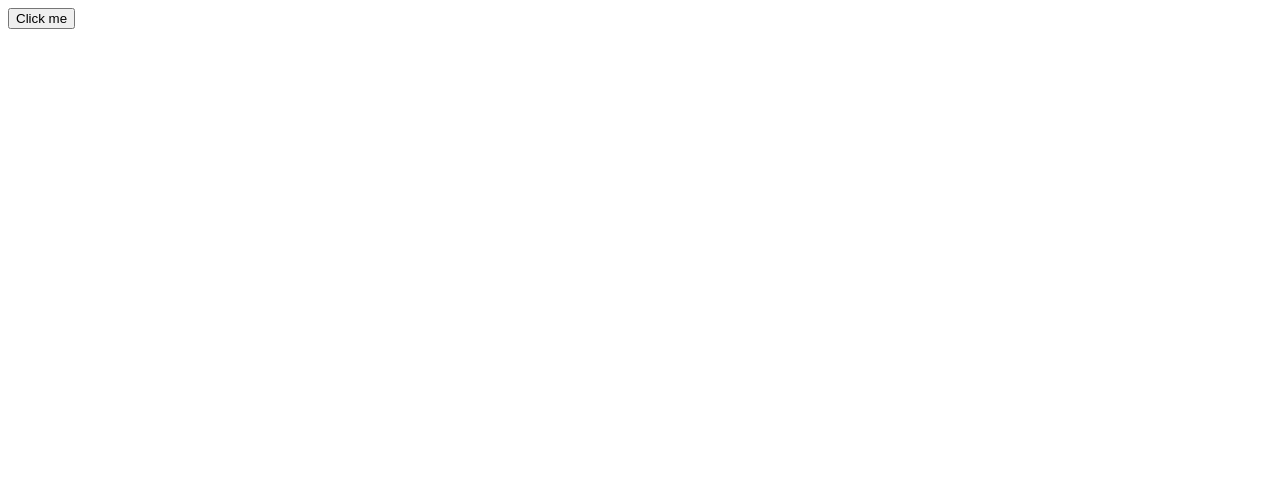
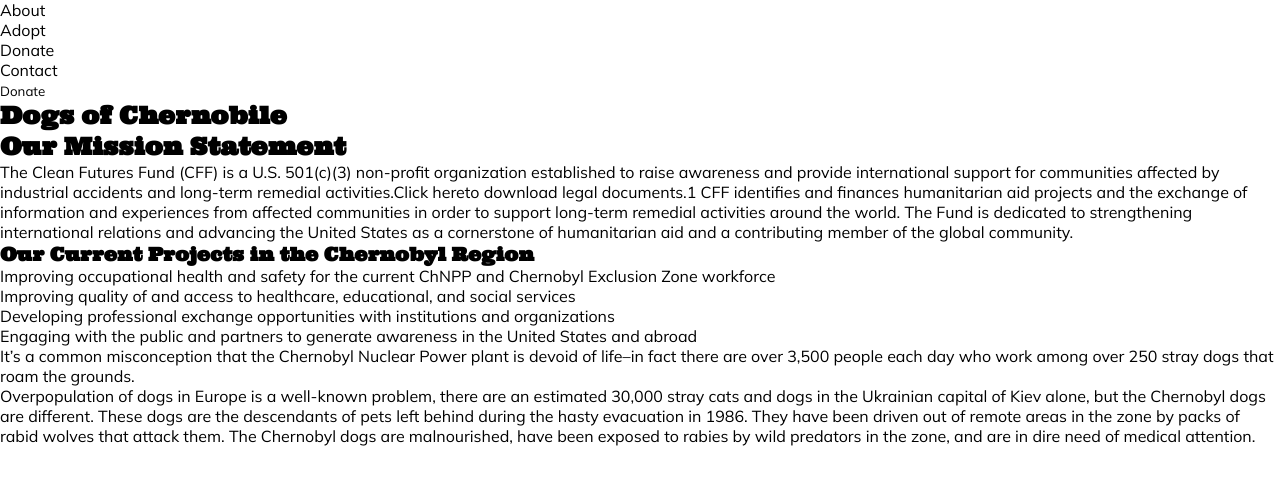
Before and after one commit to MagdK/pets-are-great, a plain HTML site: page docs/index.html in a window 1280 px wide. Drawn offline with Linux system fonts and the light colour scheme.

Commit message:
weekend practice

```diff
--- a/docs/index.html
+++ b/docs/index.html
@@ -4,13 +4,52 @@
 	<meta charset="UTF-8">
 	<meta http-equiv="X-UA-Compatible" content="IE=edge">
 	<meta name="viewport" content="width=device-width, initial-scale=1.0">
-	<title>This is FRONTEND</title>
+	<link rel="preconnect" href="https://fonts.googleapis.com">
+	<link rel="preconnect" href="https://fonts.gstatic.com" crossorigin>
+	<link href="https://fonts.googleapis.com/css2?family=Mulish:wght@200;300;400;500;600;700;800&family=Ultra&display=swap" rel="stylesheet">
+	<link rel="stylesheet" href="style.css">
+	<title>Practice 1</title>
 </head>
 <body>
 	<div id="root">
-		<section>
-			<button>Click me</button>
-		</section>
+		<header>
+			<nav>
+				<ul>
+					<li>About</li>
+					<li>Adopt</li>
+					<li>Donate</li>
+					<li>Contact</li>
+					<button>Donate</button>
+				</ul>
+			</nav>
+		</header>
+		<main>
+			<section id="welcome">
+				<h1>Dogs of Chernobile</h1>
+				<p></p>
+			</section>
+			<section id="about">
+				<h2>Our Mission Statement</h2>
+				<p>The Clean Futures Fund (CFF) is a U.S. 501(c)(3) non-profit organization established to raise awareness and provide international support for communities affected by industrial accidents and long-term remedial activities.<a href="http://cleanfutures.org/wp-content/uploads/2017/02/CFF-IRS-Letter-of-Determination-1.pdf">Click here</a>to download legal documents.1
+					CFF identifies and finances humanitarian aid projects and the exchange of information and experiences from affected communities in order to support long-term remedial activities around the world. The Fund is dedicated to strengthening international relations and advancing the United States as a cornerstone of humanitarian aid and a contributing member of the global community.</p>
+				<h3>Our Current Projects in the Chernobyl Region</h3>
+				<ul>
+					<li>Improving occupational health and safety for the current ChNPP and Chernobyl Exclusion Zone workforce
+					</li>
+					<li>Improving quality of and access to healthcare, educational, and social services
+					</li>
+					<li>Developing professional exchange opportunities with institutions and organizations
+					</li>
+					<li>Engaging with the public and partners to generate awareness in the United States and abroad</li>
+				</ul>
+				<p>It’s a common misconception that the Chernobyl Nuclear Power plant is devoid of life–in fact there are over 3,500 people each day who work among over 250 stray dogs that roam the grounds.</br>
+				Overpopulation of dogs in Europe is a well-known problem, there are an estimated 30,000 stray cats and dogs in the Ukrainian capital of Kiev alone, but the Chernobyl dogs are different.  These dogs are the descendants of pets left behind during the hasty evacuation in 1986.  They have been driven out of remote areas in the zone by packs of rabid wolves that attack them.  The Chernobyl dogs are malnourished, have been exposed to rabies by wild predators in the zone, and are in dire need of medical attention.</p>
+			</section>
+			<section id="adopt"></section>
+			<section id="donate"></section>
+			<section id="contact"></section>
+		</main>
+		<footer></footer>
 	</div>
 </body>
 </html>
```
